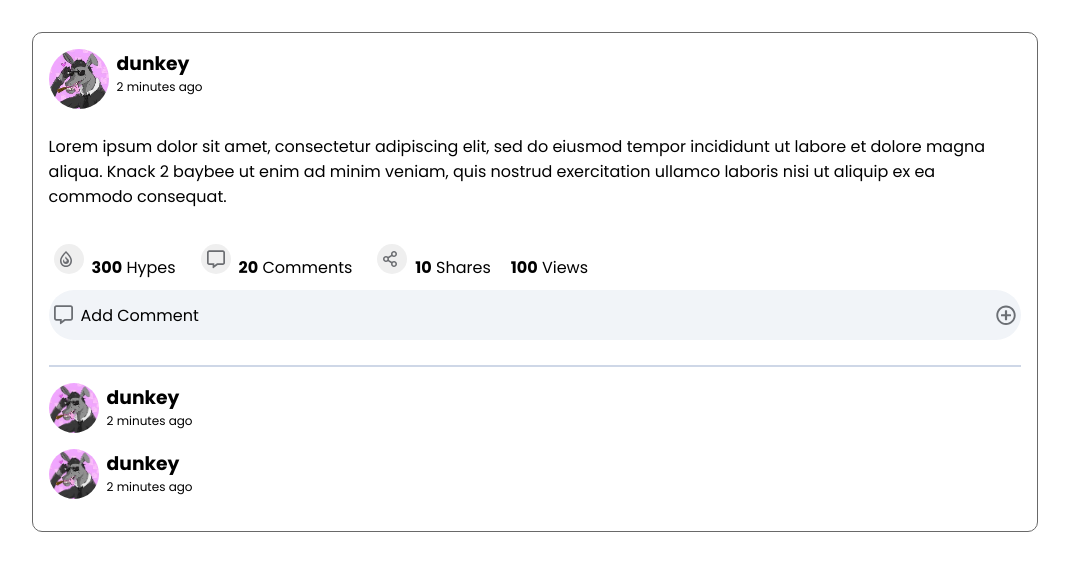
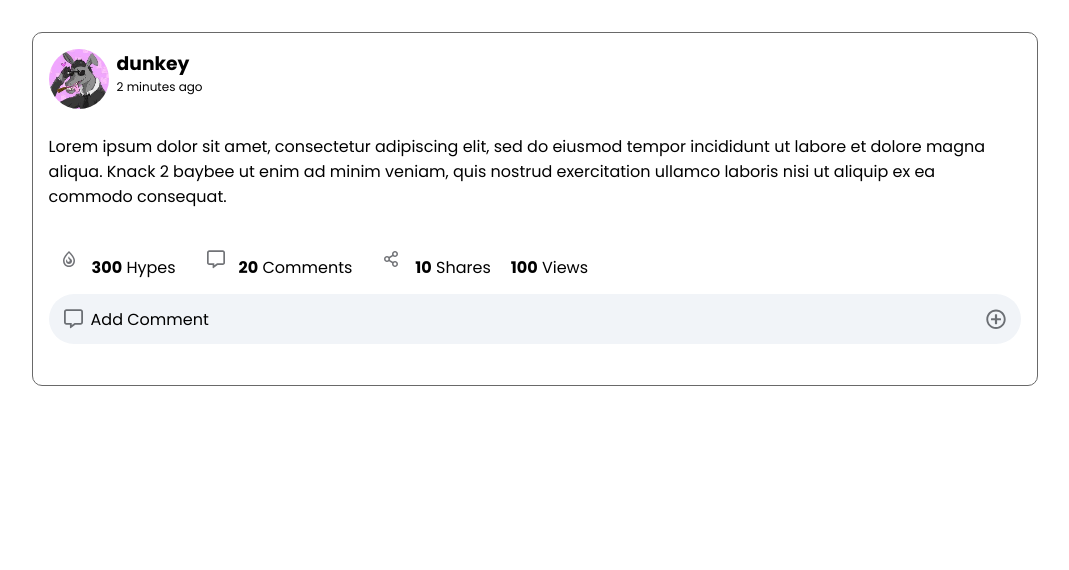
Before and after one commit to DeeterCesler/efuse-fe-test, a React (Create React App) app: page / in a window 1280 px wide. Shown: the top 570 px of the page, without its empty margins (105-1174 px from the left). Built offline with nearby package versions, Linux system fonts and the light colour scheme.

Commit message:
establish basic UI (no state)

```diff
--- a/src/App.css
+++ b/src/App.css
@@ -1,5 +1,9 @@
 body {
   font-family: 'Poppins', sans-serif;
+}
+
+* {
+  /* border: 1px solid rgb(182, 255, 35); */
 }
 
 .container {
@@ -17,9 +21,19 @@ body {
   width: 60px;
 }
 
+.reaction-bar {
+  height: 60px;
+  overflow-y: hidden;
+}
+
 .reaction-bar > div {
   display: inline-block;
   margin: 10px;
+}
+
+.reaction-bar p {
+  display: inline-block;
+  margin: 0;
 }
 
 .post {
@@ -50,6 +64,7 @@ body {
 
 .titles p {
   font-size: 0.75rem;
+  /* margin-bottom: 3px; */
 }
 
 .add-comment-component {
@@ -59,7 +74,7 @@ body {
   height: 40px;
   display: flex;
   justify-content: space-between;
-  padding: 5px;
+  padding: 5px 15px;
 }
 
 .reaction-bar .hype {
@@ -68,8 +83,10 @@ body {
 
 /* Begin Icon Buttons */
 
-.hype-button {
-  background-color: none;
+.hype-button,
+.comment-button,
+.share-button {
+  background-color: rgba(244, 73, 0, 0);
   border: none;
   border-radius: 100px;
   width: 30px;
@@ -80,7 +97,9 @@ body {
   background-color: rgba(244, 73, 0, 0.3);
 }
 
-.hype-button .hype-icon {
+.hype-icon {
+  content: url('./assets/flame.svg');
+  margin-left: 3px;
   opacity: 0.6;
 }
 
@@ -90,40 +109,45 @@ body {
   opacity: 1;
 }
 
-.hype-button:active {
-  background-color: blue;
+.hype-button:active .hype-icon {
+  filter: invert(100%) sepia(0%) saturate(16%) hue-rotate(293deg)
+    brightness(105%) contrast(103%);
   opacity: 1;
 }
 
-.hype-icon {
-  content: url('./assets/flame.svg');
-}
-
-.comment-button {
-  background-color: none;
-  border: none;
-  border-radius: 100px;
-  width: 30px;
-  height: 30px;
-}
-
-.comment-button:hover {
-  background-color: rgba(0, 108, 250, 0.3);
-}
-.comment-button:active {
-  background-color: blue;
+.hype-button:active {
+  background-color: #f44900;
 }
 
 .comment-icon {
   content: url('./assets/comment.svg');
 }
 
-.share-button {
-  background-color: none;
-  border: none;
-  border-radius: 100px;
-  width: 30px;
-  height: 30px;
+.comment-button:hover {
+  background-color: rgba(0, 108, 250, 0.3);
+}
+
+.comment-button:hover .comment-icon {
+  filter: invert(27%) sepia(94%) saturate(3301%) hue-rotate(207deg)
+    brightness(100%) contrast(100%);
+  opacity: 1;
+}
+
+.comment-button:active .comment-icon {
+  filter: none;
+  content: url('./assets/comment-white.svg');
+  filter: invert(0%) sepia(0%) saturate(116%) hue-rotate(293deg)
+    brightness(125%) contrast(103%);
+  opacity: 1;
+}
+
+.comment-button:active {
+  background-color: #006cfa;
+}
+
+.share-icon {
+  margin-left: 1px;
+  content: url('./assets/share.svg');
 }
 
 .share-button:hover {
@@ -131,15 +155,19 @@ body {
 }
 
 .share-button:hover .share-icon {
-  color: rgba(18, 21, 29, 0.87);
+  filter: invert(8%) sepia(28%) saturate(541%) hue-rotate(186deg)
+    brightness(87%) contrast(99%);
+  opacity: 1;
+}
+
+.share-button:active .share-icon {
+  filter: none;
+  content: url('./assets/share-white.svg');
+  opacity: 1;
 }
 
 .share-button:active {
-  background-color: blue;
-}
-
-.share-icon {
-  content: url('./assets/share.svg');
+  background-color: #12151d;
 }
 
 /* End Icon Buttons */
--- a/src/App.js
+++ b/src/App.js
@@ -17,6 +17,7 @@ const dummyData = {
   },
   comments: [
     {
+      id: 1,
       postType: 'comment',
       postAuthor: 'dunkey',
       postAuthorProfileUrl: '../assets/dunkey.jpg',
@@ -28,6 +29,7 @@ const dummyData = {
       numShares: 10,
     },
     {
+      id: 2,
       postType: 'comment',
       postAuthor: 'dunkey',
       postAuthorProfileUrl: '../assets/dunkey.jpg',
@@ -45,10 +47,8 @@ export const AppContext = createContext(dummyData)
 
 function App() {
   return (
-    <div>
-      <div className="container">
-        <DynamicPostComponent />
-      </div>
+    <div className="container">
+      <DynamicPostComponent />
     </div>
   )
 }
--- a/src/components/CommentReaction.jsx
+++ b/src/components/CommentReaction.jsx
@@ -6,7 +6,11 @@ export default function CommentReaction(props){
             <button className="comment-button icon-button">
                 <div className="comment-icon"></div>
             </button>
-            <strong>{props.numComments}</strong> {postType === 'post' ? 'Comments' : 'Replies'}
+            <p>
+                <div>
+                <strong>{props.numComments}</strong> {postType === 'post' ? 'Comments' : 'Replies'}
+                </div>
+            </p>
         </div>
     )
 }
--- a/src/components/DynamicPostComponent.jsx
+++ b/src/components/DynamicPostComponent.jsx
@@ -29,11 +29,11 @@ function App() {
           <PostInteractionBar postType="post" />
           <AddCommentComponent />
           <br/>
-            { comments.length ?
+            { [].length ?
             <div>
                 <div className='separator' />
-                {comments.map((comment) => {
-                    return <CommentComponent {...comment}/>
+                {[].map((comment) => {
+                    return <CommentComponent key={comment.id} {...comment}/>
                 })}
             </div>
             :
--- a/src/components/HypeReaction.jsx
+++ b/src/components/HypeReaction.jsx
@@ -4,7 +4,9 @@ export default function HypeReaction(props){
             <button className="hype-button icon-button">
                 <div className="hype-icon"></div>
             </button>
-            <strong>{props.numHypes}</strong> Hypes
+            <p>
+                <strong>{props.numHypes}</strong> Hypes
+            </p>
         </div>
     )
 }
--- a/src/components/PostInteractionBar.jsx
+++ b/src/components/PostInteractionBar.jsx
@@ -16,7 +16,7 @@ export default function PostInteractionBar(props){
             <CommentReaction numComments={post.numComments} postType={postType}/>
             <SharesReaction numShares={post.numShares} />
             {postType === 'post' ?
-            <div>
+            <div className='views'>
                 <strong>{post.views}</strong> Views
             </div>
             : null }
--- a/src/components/SharesReaction.jsx
+++ b/src/components/SharesReaction.jsx
@@ -5,7 +5,9 @@ export default function SharesReaction(props){
             <button className="share-button icon-button">
                 <div className="share-icon"></div>
             </button>
-            <strong>{props.numShares}</strong> Shares
+            <p>
+                <strong>{props.numShares}</strong> Shares
+            </p>
         </div>
     )
 }
```
Also changed, not shown: src/components/ReplyReaction.jsx (deleted, +0 -7 lines), src/assets/comment-white.svg (added), src/assets/share-white.svg (added).
